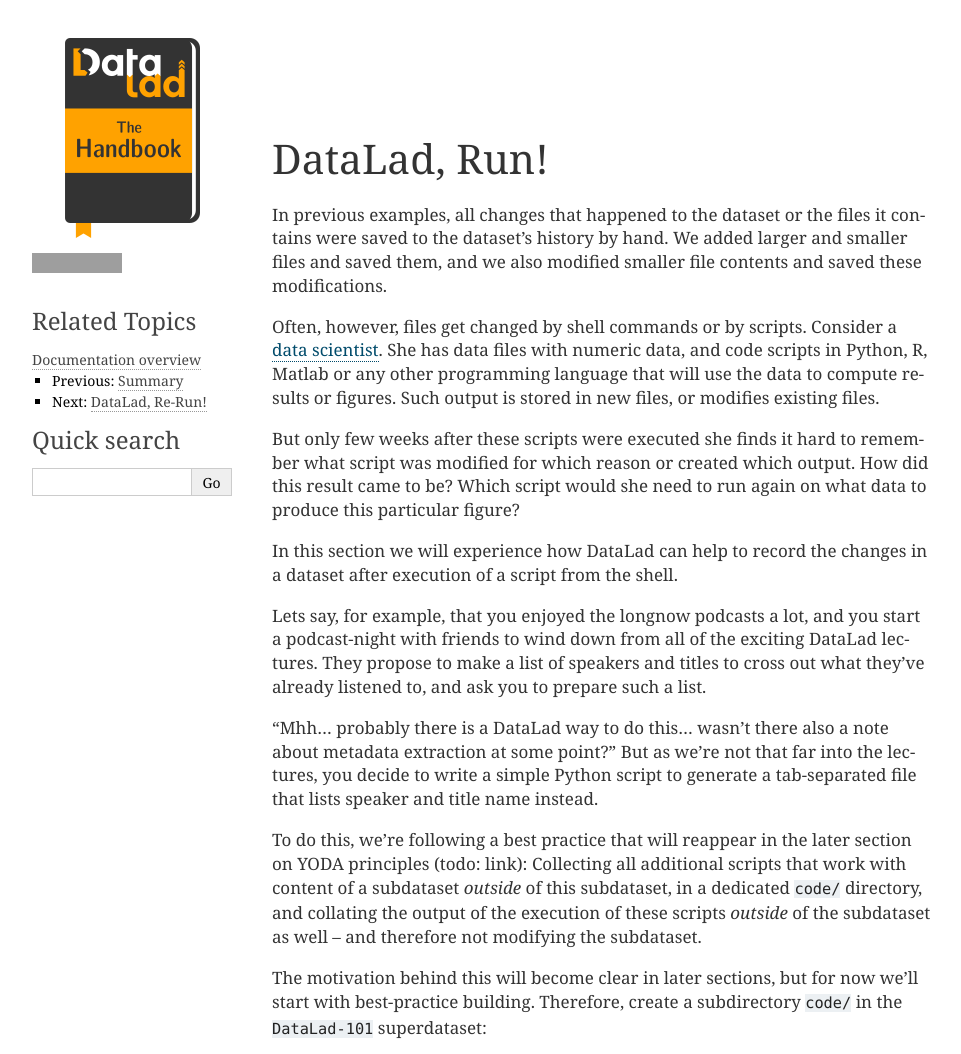
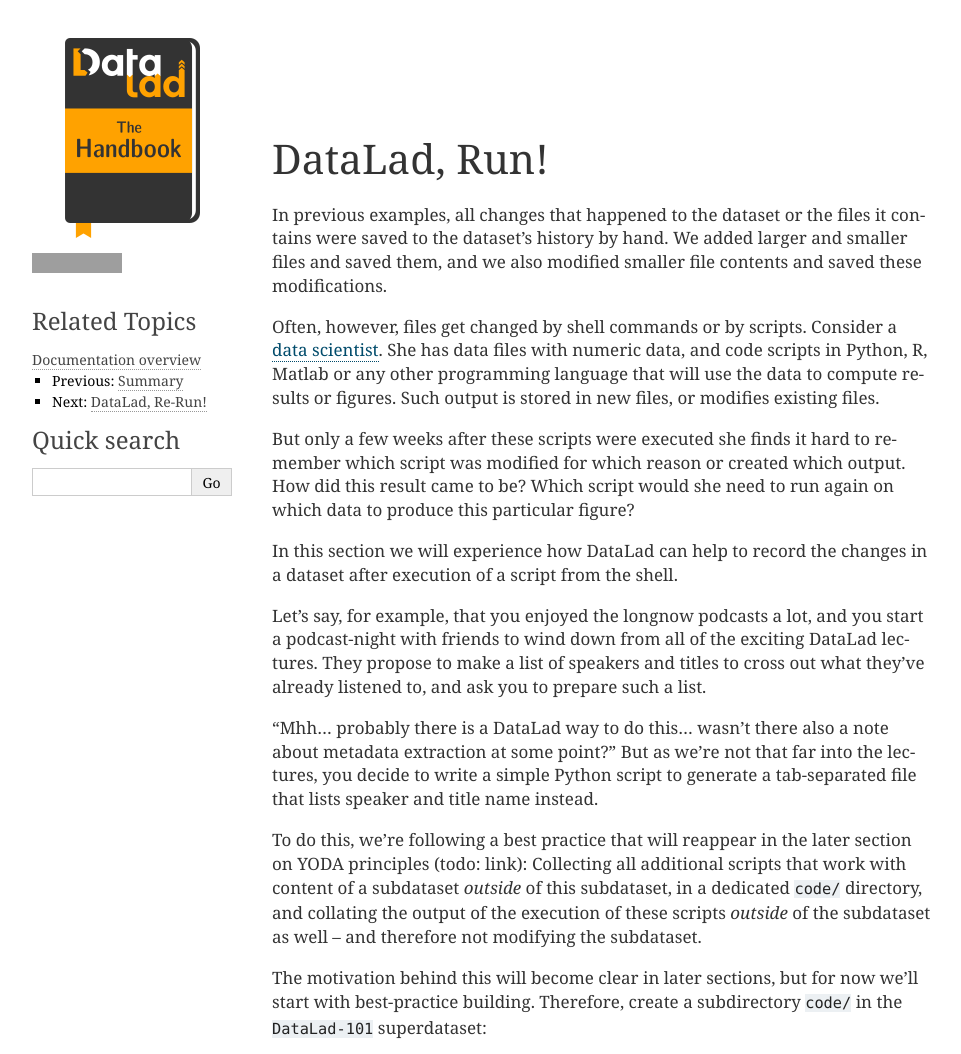
Before and after one commit to datalad-handbook/book, a Sphinx documentation site: the page built from docs/basics/101-108-run.rst, in a window 1280 px wide and 1400 px high, cut to the strip 0-1054 px from the top of the window. Shown: the whole strip, without its empty margins (148-1109 px from the left). Built offline with Sphinx 7.4.7, drawn with Linux system fonts in a browser that asks for light colours; comment, search, counter and statistics services are not loaded; some of the changed text lies outside the part shown; grey boxes are pictures that could not be loaded.

Commit message:
various typos and language tweaks.
Thanks a lot for this, Kyle

```diff
--- a/docs/basics/101-108-run.rst
+++ b/docs/basics/101-108-run.rst
@@ -15,16 +15,16 @@
 that will use the data to compute results or figures. Such output is
 stored in new files, or modifies existing files.
 
-But only few weeks after these scripts were executed she finds it hard
-to remember what script was modified for which reason or created which
+But only a few weeks after these scripts were executed she finds it hard
+to remember which script was modified for which reason or created which
 output. How did this result came to be? Which script would she need
-to run again on what data to produce this particular figure?
+to run again on which data to produce this particular figure?
 
 In this section we will experience how DataLad can help
 to record the changes in a dataset after execution of a script
 from the shell.
 
-Lets say, for example, that you enjoyed the longnow podcasts a lot,
+Let's say, for example, that you enjoyed the longnow podcasts a lot,
 and you start a podcast-night with friends to wind down from all of
 the exciting DataLad lectures. They propose to make a
 list of speakers and titles to cross out what they've already listened
@@ -121,14 +121,14 @@
 The ``datalad run`` command can help with this. It records a command's impact on a
 dataset.
 
-Lets try the simplest way to use this command: The ``datalad run``
-command, followed by a commit message (``-m "a concise summary"``), and the
+Let's try the simplest way to use this command: ``datalad run``,
+followed by a commit message (``-m "a concise summary"``), and the
 command that executes the script from the shell: ``python code/list_titles.py``.
 It is helpful to enclose the command in quotation marks.
 
 Note that we execute the command from the root of the superdataset.
 It is recommended to use ``datalad run`` in the root of the dataset
-you want to record the changes in, and therefore, make sure to run this
+you want to record the changes in, so make sure to run this
 command from the root of ``DataLad-101``.
 
 .. runrecord:: _examples/DL-101-108-105
@@ -138,7 +138,7 @@
    $ datalad run -m "create a list of podcast titles" "python code/list_titles.py"
 
 
-Lets take a look into the history:
+Let's take a look into the history:
 
 .. runrecord:: _examples/DL-101-108-106
    :language: console
--- a/docs/basics/101-111-run3.rst
+++ b/docs/basics/101-111-run3.rst
@@ -71,7 +71,7 @@
 
    $ datalad save -m "resized picture by hand" recordings/salt_logo_small.jpg
 
-"So", you wonder aloud, "Whenever I want to modify I need to
+"So", you wonder aloud, "whenever I want to modify I need to
 ``datalad unlock`` it, do the modifications, and then ``datalad save`` it?"
 
 "Well, this is certainly one way of doing it, and a completely valid workflow
```
Also changed, not shown: other parts of docs/basics/101-108-run.rst (+5 -5 lines), other parts of docs/basics/101-111-run3.rst (+2 -2 lines), docs/basics/101-109-rerun.rst (+21 -19 lines), docs/basics/101-110-run2.rst (+10 -10 lines), docs/basics/101-113-summary.rst (+5 -4 lines), docs/basics/101-114-txt2git.rst (+4 -6 lines).
